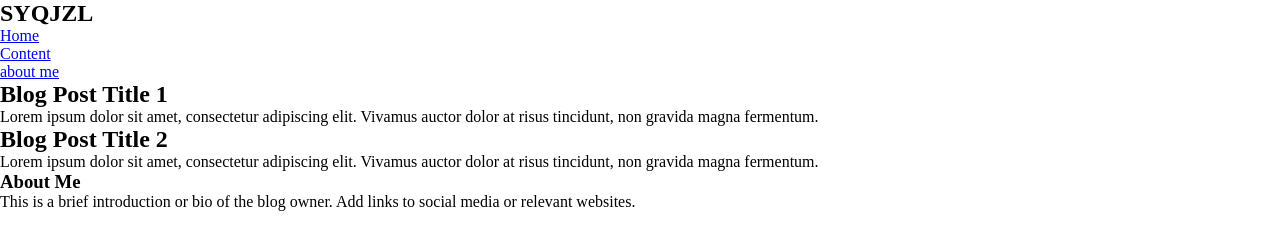
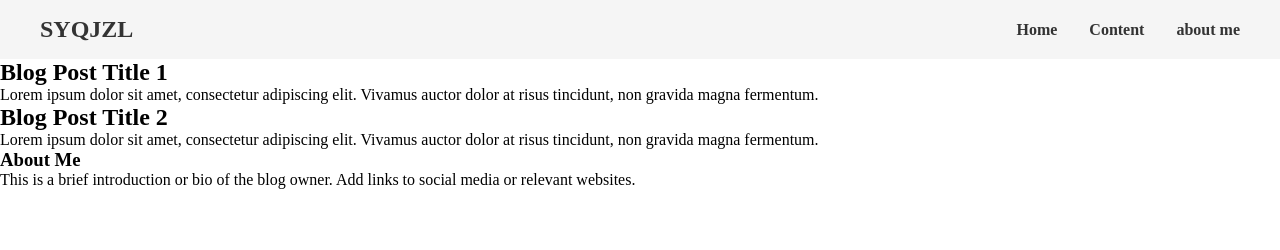
Before and after one commit to muhammadsyauqijazuli/Submission, a plain HTML site: page index.html in a window 1280 px wide. Drawn offline with Linux system fonts and the light colour scheme.

Commit message:
menambahkan styling untuk header

```diff
--- a/asset/style/style.css
+++ b/asset/style/style.css
@@ -2,3 +2,37 @@
     padding: 0;
     margin: 0;
 }
+
+.header {
+    background-color: whitesmoke;
+    color: #333;
+    padding: 1rem 0;
+}
+
+.navbar {
+    display: flex;
+    justify-content: space-between;
+    align-items: center;
+    max-width: 1200px;
+    margin: 0 auto;
+    padding: 0 2rem;
+}
+
+.nav-links {
+    list-style: none;
+    display: flex;
+}
+
+.nav-links li {
+    margin-left: 2rem;
+}
+
+.nav-links a {
+    color: #333;
+    text-decoration: none;
+    font-weight: bold;
+}
+
+.nav-links a:hover {
+    color: dodgerblue;
+}
```
